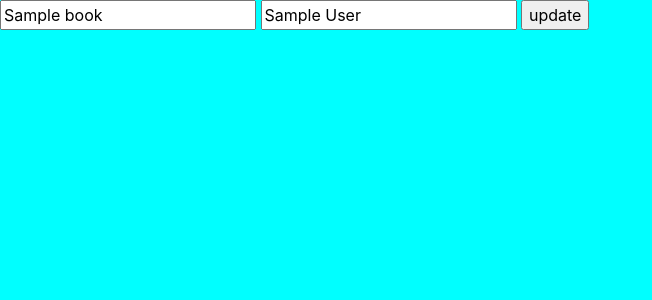
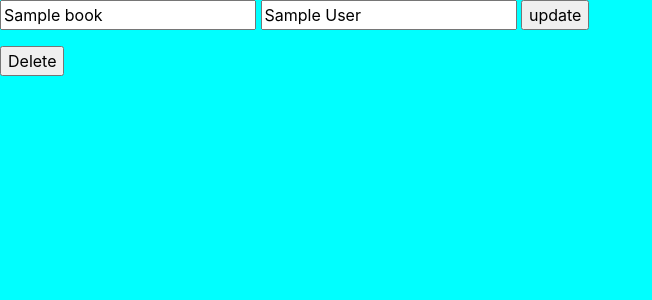
Before and after one commit to bitmap357/Flask, a Python web app: template templates/updatebooks.html in a window 1280 px wide. Shown: the part 56-356 px from the top of the page, without its empty margins (0-652 px from the left). Run offline with Jinja, Linux system fonts and the light colour scheme; the template is opened without the code that fills it: most values are stand-ins (such as "Sample title", 1, 10 or a date in 2020).

Commit message:
adding delete button

```diff
--- a/app.py
+++ b/app.py
@@ -35,6 +35,8 @@ def update():
     book.author = newauthor
     db.session.commit()
     return redirect('/books')
+
+@
 
 @app.route('/addbook')
 def addbook():
--- a/templates/updatebooks.html
+++ b/templates/updatebooks.html
@@ -12,6 +12,7 @@
 
 <form action="/delete" method="POST">
     <input type="hidden" value="{{book.name}}" name="name">
+    <input type="submit" value="Delete">
 
 </form>
 
```
